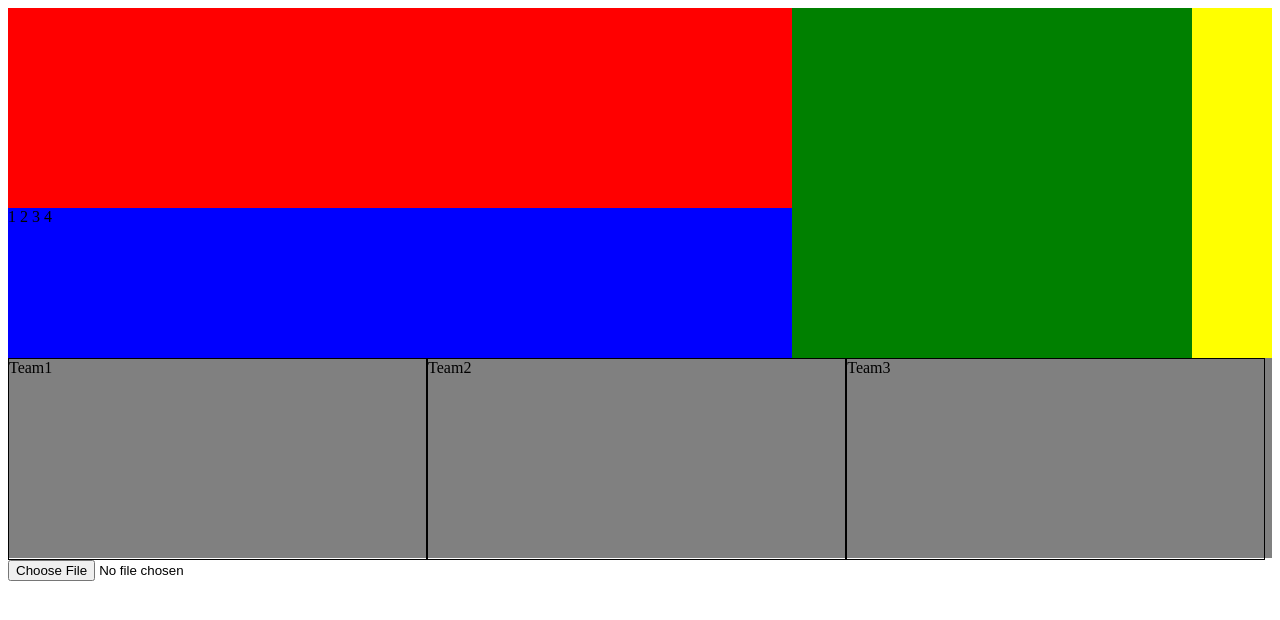
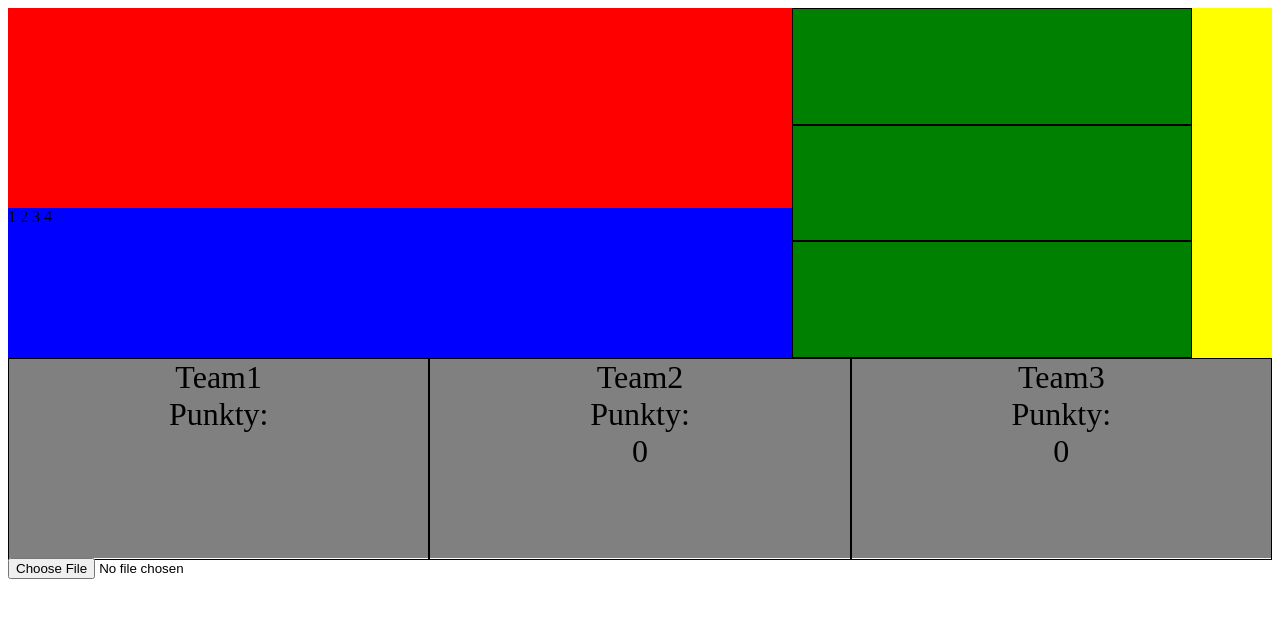
Before and after one commit to Jakyubi/quiz_js, a plain HTML site: page index.html in a window 1280 px wide. Drawn offline with nearby package versions, Linux system fonts and the light colour scheme.

Commit message:
quiz rozróżnia kiedy została wybrana poprawna odpowiedz

```diff
--- a/index.html
+++ b/index.html
@@ -32,13 +32,27 @@
 
 
   <div id="teams">
-    <div id="team">Team1</div>
-    <div id="team">Team2</div>
-    <div id="team">Team3</div>
+    <div id="team1">Team1 <br> Punkty: <div id="pkt1"></div> </div>
+
+    <div id="team2">Team2 <br> Punkty: <div id="pkt2"></div></div>
+
+    <div id="team3">Team3 <br> Punkty: <div id="pkt3"></div></div>
   </div>
   <input type="file" id="plik">
 
     <script> //wyswietla json na stronie
+
+
+
+      let x1 = 0;
+      let x2 = 0;
+      let x3 = 0;
+
+      document.getElementById("team2").innerHTML += x2;
+      document.getElementById("team3").innerHTML += x3;
+
+
+
       const input = document.getElementById("plik");
       const question = document.getElementById("zawartosc");
       const ans1 = document.getElementById("first_ans");
@@ -55,23 +69,44 @@
           ans1.innerText = json.answer1;
           ans2.innerText = json.answer2;
           ans3.innerText = json.answer3;
+          document.getElementById("first_ans").addEventListener("click", function(){
+
+            if(json.correctAnswer === "1"){
+              x1++;
+            }
+            document.getElementById("pkt1").innerHTML = x1;
+          });
+
+          document.getElementById("second_ans").addEventListener("click", function(){
+            if(json.correctAnswer === "2"){
+              x1++;
+            }
+            document.getElementById("pkt1").innerHTML = x1;
+          });
+
+          document.getElementById("third_ans").addEventListener("click", function(){
+            if(json.correctAnswer === "3"){
+              x1++;
+            }
+            document.getElementById("pkt1").innerHTML = x1;
+          });
         }
-
         reader.readAsText(plik);
       });
+
 
 
     </script>
 
 
      <!--
-        ogarnąć jak wyświetlić json na stronie
+        ogarnąć jak wyświetlić json na stronie DONE
 
-        wyświetlić poszczególne elementy json w różnych divach
+        wyświetlić poszczególne elementy json w różnych divach DONE
 
         za pomocą przycisków wybierać różne jsony do wyświetlenia w taki sam sposób
 
-        ogarnąć jak rozróżniać poprawną odpowiedź
+        ogarnąć jak rozróżniać poprawną odpowiedź DONE
 
         przyznawać punkty za poprawną odpowiedź
 
--- a/style.css
+++ b/style.css
@@ -26,16 +26,35 @@
     width: 400px;
     height: 350px;
     background-color: green;
+    display: flex;
+    flex-direction: column;
 }
 
 #teams{
     height: 200px;
     background-color: grey;
+    display: flex;
 }
 
-#team{
+#team1, #team2, #team3{
     border: solid black 1px;
     float: left;
-    width: 33%;
+    flex-grow: 1;
     height: 100%;
+    font-size: 32px ;
+    text-align: center;
 }
+
+
+#first_ans, #second_ans, #third_ans{
+    border: solid black 1px;
+    font-family: 'Courier New', Courier, monospace;
+    font-size: 32px;
+    flex-grow: 1;
+
+}
+
+#zawartosc{
+    font-family: 'Courier New', Courier, monospace;
+    font-size: 64px;
+}
```
Also changed, not shown: form.html (+3 -0 lines).
